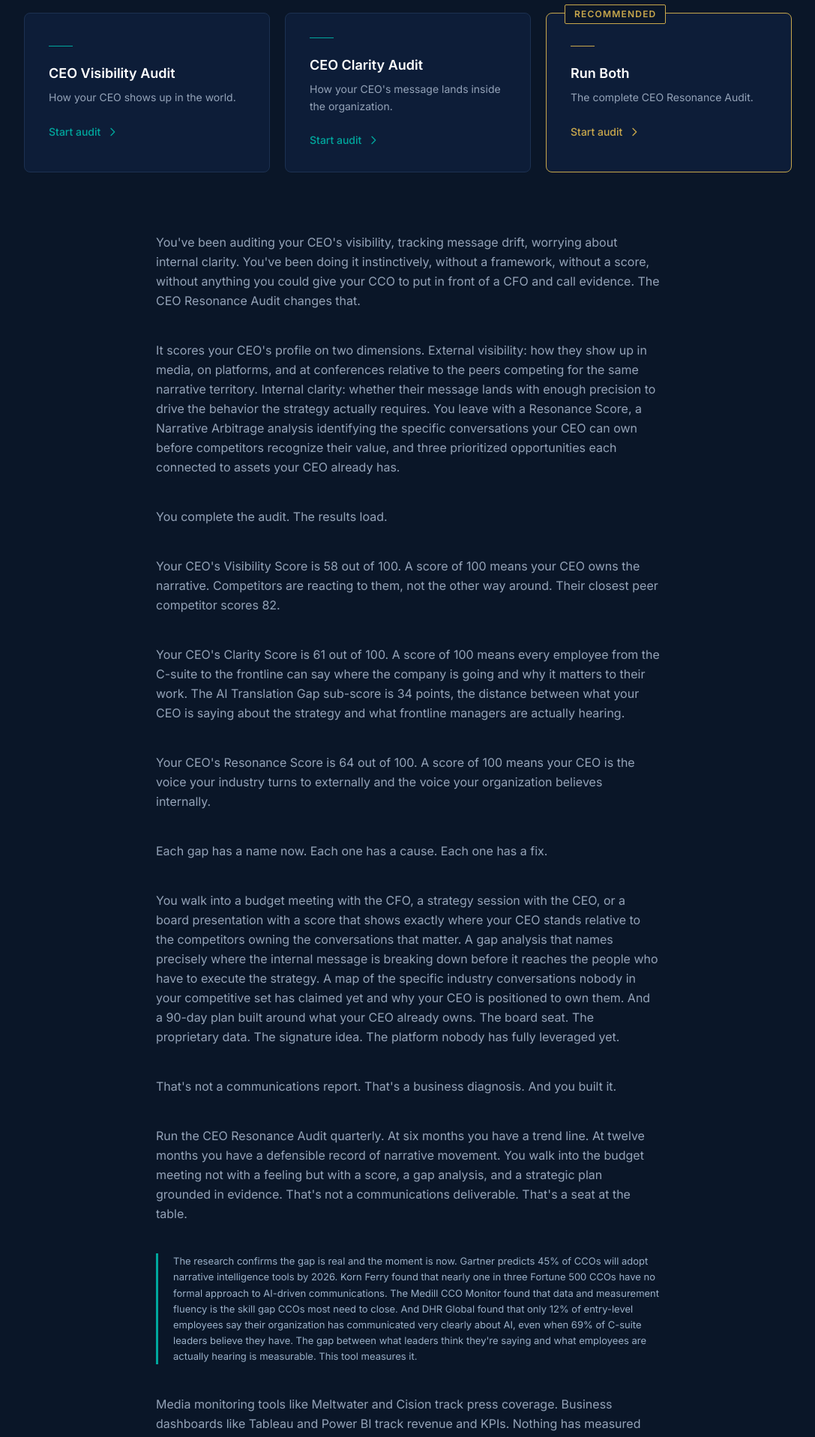
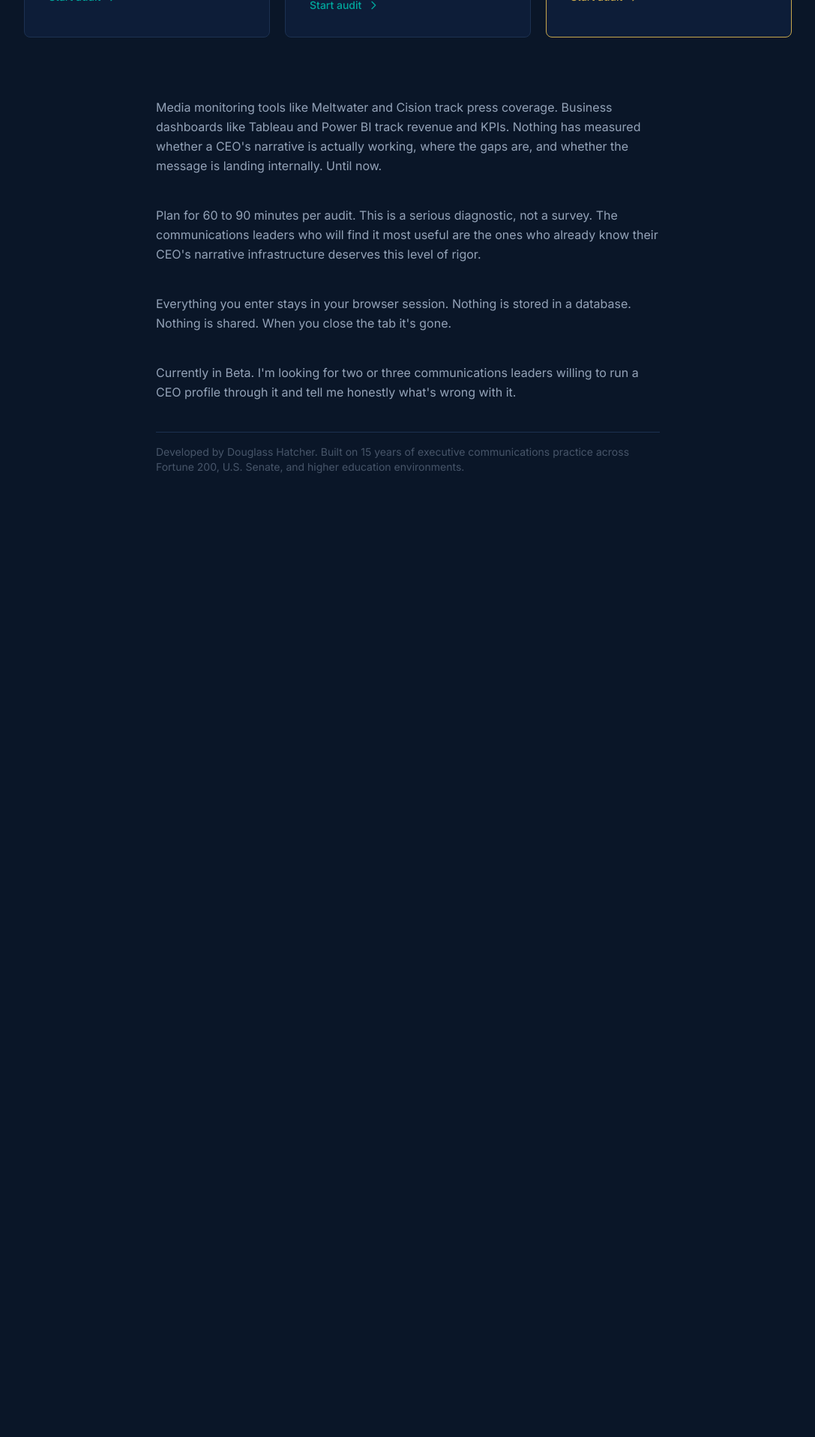
Before and after one commit to douglass-hatcher/ceo-resonance-audit, a React (Vite) app: page / in a window 1280 px wide. Shown: the part 860-2777 px from the top of the page at 75% size, without its empty margins (96-1183 px from the left). After the commit the page ends 1573 px from the top, so only its background shows below. Built offline with nearby package versions, Linux system fonts and the light colour scheme.

Commit message:
Update landing page copy final version

```diff
--- a/src/components/LandingPage.jsx
+++ b/src/components/LandingPage.jsx
@@ -14,11 +14,8 @@ export default function LandingPage({ onSelect }) {
       <main className="flex-1 flex flex-col items-center px-6 py-20">
         <div className="max-w-2xl w-full text-center mb-6">
           <h1 className="text-4xl md:text-5xl font-semibold text-white leading-tight tracking-tight mb-6">
-            Your CEO's messaging isn't landing. Not with the people in the marketplace who shape the narrative, like media and analysts. Not with the people inside the business who have to execute the strategy, especially mid-level managers. And you don't have the data to prove it or know where to start.
+            How visible is your CEO compared to the peers competing for the same conversations. Is your CEO's message actually changing how employees work. The CEO Resonance Audit measures both and shows you exactly where to move first.
           </h1>
-          <p className="text-slate-400 text-lg md:text-xl leading-relaxed mb-5">
-            How visible is your CEO compared to the peers competing for the same conversations. Is your CEO's message actually changing how employees work. The CEO Resonance Audit measures both and shows you exactly where to move first.
-          </p>
           <p className="text-center text-sm" style={{ color: '#00A79D' }}>
             Built for exec comms professionals. Designed to make every CCO's life measurably easier.
           </p>
@@ -53,59 +50,11 @@ export default function LandingPage({ onSelect }) {
         <div className="max-w-2xl w-full space-y-10 text-slate-400 text-base leading-relaxed">
 
           <p>
-            You've been auditing your CEO's visibility, tracking message drift, worrying about internal clarity. You've been doing it instinctively, without a framework, without a score, without anything you could give your CCO to put in front of a CFO and call evidence. The CEO Resonance Audit changes that.
-          </p>
-
-          <p>
-            It scores your CEO's profile on two dimensions. External visibility: how they show up in media, on platforms, and at conferences relative to the peers competing for the same narrative territory. Internal clarity: whether their message lands with enough precision to drive the behavior the strategy actually requires. You leave with a Resonance Score, a Narrative Arbitrage analysis identifying the specific conversations your CEO can own before competitors recognize their value, and three prioritized opportunities each connected to assets your CEO already has.
-          </p>
-
-          <p>
-            You complete the audit. The results load.
-          </p>
-
-          <p>
-            Your CEO's Visibility Score is 58 out of 100. A score of 100 means your CEO owns the narrative. Competitors are reacting to them, not the other way around. Their closest peer competitor scores 82.
-          </p>
-
-          <p>
-            Your CEO's Clarity Score is 61 out of 100. A score of 100 means every employee from the C-suite to the frontline can say where the company is going and why it matters to their work. The AI Translation Gap sub-score is 34 points, the distance between what your CEO is saying about the strategy and what frontline managers are actually hearing.
-          </p>
-
-          <p>
-            Your CEO's Resonance Score is 64 out of 100. A score of 100 means your CEO is the voice your industry turns to externally and the voice your organization believes internally.
-          </p>
-
-          <p>
-            Each gap has a name now. Each one has a cause. Each one has a fix.
-          </p>
-
-          <p>
-            You walk into a budget meeting with the CFO, a strategy session with the CEO, or a board presentation with a score that shows exactly where your CEO stands relative to the competitors owning the conversations that matter. A gap analysis that names precisely where the internal message is breaking down before it reaches the people who have to execute the strategy. A map of the specific industry conversations nobody in your competitive set has claimed yet and why your CEO is positioned to own them. And a 90-day plan built around what your CEO already owns. The board seat. The proprietary data. The signature idea. The platform nobody has fully leveraged yet.
-          </p>
-
-          <p>
-            That's not a communications report. That's a business diagnosis. And you built it.
-          </p>
-
-          <p>
-            Run the CEO Resonance Audit quarterly. At six months you have a trend line. At twelve months you have a defensible record of narrative movement. You walk into the budget meeting not with a feeling but with a score, a gap analysis, and a strategic plan grounded in evidence. That's not a communications deliverable. That's a seat at the table.
-          </p>
-
-          <p style={{ borderLeft: '3px solid #00A79D', paddingLeft: '20px', fontSize: '13px', color: '#9ab0c8' }}>
-            The research confirms the gap is real and the moment is now. Gartner predicts 45% of CCOs will adopt narrative intelligence tools by 2026. Korn Ferry found that nearly one in three Fortune 500 CCOs have no formal approach to AI-driven communications. The Medill CCO Monitor found that data and measurement fluency is the skill gap CCOs most need to close. And DHR Global found that only 12% of entry-level employees say their organization has communicated very clearly about AI, even when 69% of C-suite leaders believe they have. The gap between what leaders think they're saying and what employees are actually hearing is measurable. This tool measures it.
-          </p>
-
-          <p>
             Media monitoring tools like Meltwater and Cision track press coverage. Business dashboards like Tableau and Power BI track revenue and KPIs. Nothing has measured whether a CEO's narrative is actually working, where the gaps are, and whether the message is landing internally. Until now.
           </p>
 
           <p>
             Plan for 60 to 90 minutes per audit. This is a serious diagnostic, not a survey. The communications leaders who will find it most useful are the ones who already know their CEO's narrative infrastructure deserves this level of rigor.
-          </p>
-
-          <p>
-            The CEO Resonance Audit is the diagnostic front door to the Executive Communications Operating System, a broader dashboard in development built on two principles. Narrative Arbitrage: finding the specific conversations your CEO can own before competitors recognize their value. Narrative Leverage: engineering one CEO moment to generate maximum downstream value across every channel simultaneously. One hour of CEO time producing forty hours of communications impact. Coming modules include the Executive Communications Chessboard, a Message Alignment Auditor, an Executive Readiness Tracker, and a Value Score that gives the communications function a defensible answer to the CFO's question: what is this function actually worth.
           </p>
 
           <p>
```
